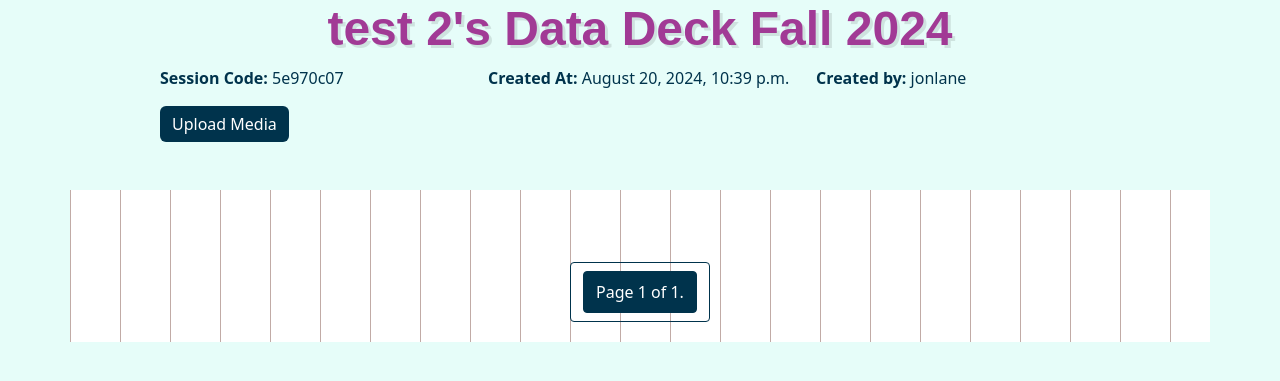
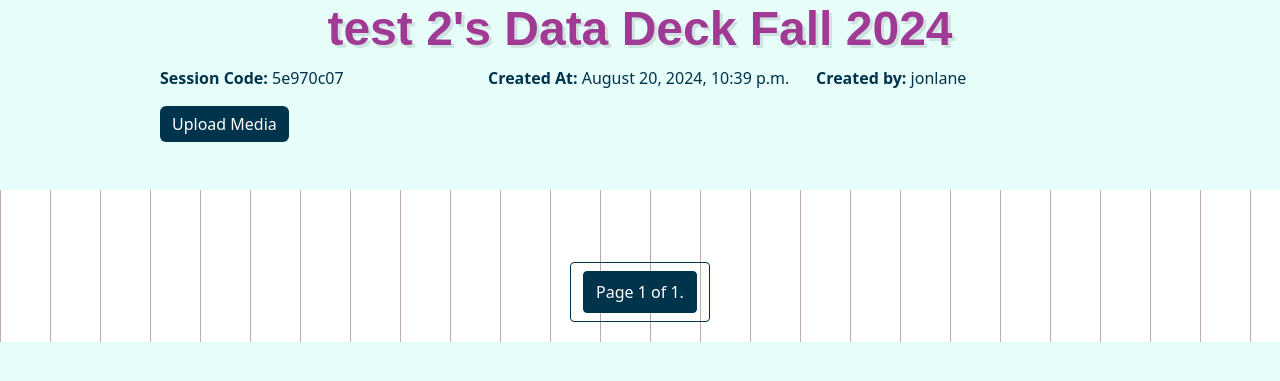
Before and after one commit to admiralorbiter/EngageKC, a Django app: page /session/13/ in a window 1280 px wide. Shown: the part 180-561 px from the top of the page. Run offline with Django 5.2, Linux system fonts and the light colour scheme; a user stored in the database is signed in; data comes from the database, SQL or seed files in the repository; parts of the project's set-up code (start-up, migrations or seed data) failed here and were passed over; some libraries are stand-ins or nearby versions.

Commit message:
updated session detail

```diff
--- a/video_app/templates/video_app/session_detail.html
+++ b/video_app/templates/video_app/session_detail.html
@@ -1,7 +1,7 @@
 {% extends "video_app/base.html" %}
 {% block content %}
     <style>
-        .container{
+        .container-fluid{
             background-color: #ffffff; /* Solid white background */
             background-image:
                 linear-gradient(90deg, #c1aba6 1px, transparent 1px); /* Vertical blue lines */
@@ -105,7 +105,7 @@
             <a href="{% url 'upload_media' session_instance.pk %}" class="btn btn-primary mb-3">Upload Media</a>
         </div>
     </div>
-    <div class="container">
+    <div class="container-fluid px-5">
         <!-- <div class="tag-buttons">
             <form id="tag-filter-form" method="get" action="">
                 <div class="btn-group" role="group" aria-label="Tag filter">
@@ -120,7 +120,7 @@
         <div class="media-list">
             <div class="row">
                 {% for media in page_obj %}
-                    <div class="col-md-4 media-item">
+                    <div class="col-md-3 media-item"> <!-- Changed from col-md-4 to col-md-3 -->
                         <div class="card">
                             <a href="{% url 'post_detail' media.id %}">
                                 <img src="{{ media.image_file.url }}" class="card-img-top" alt="{{ media.title }}">
```
Also changed, not shown: video_app/static/video_app/images/eye-icon.png (added), video_app/static/video_app/images/graph-icon.png (added), video_app/static/video_app/images/read-icon.png (added).
